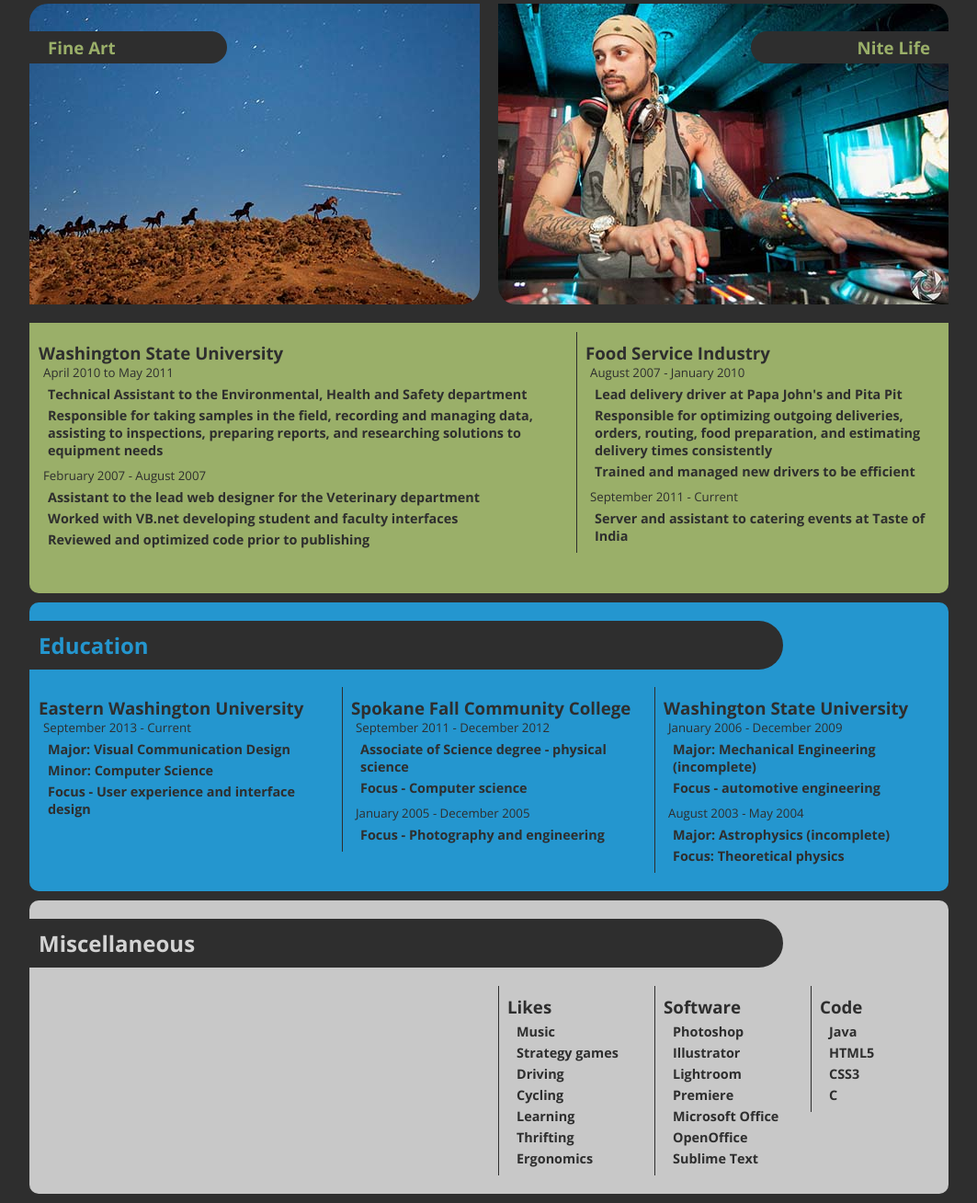
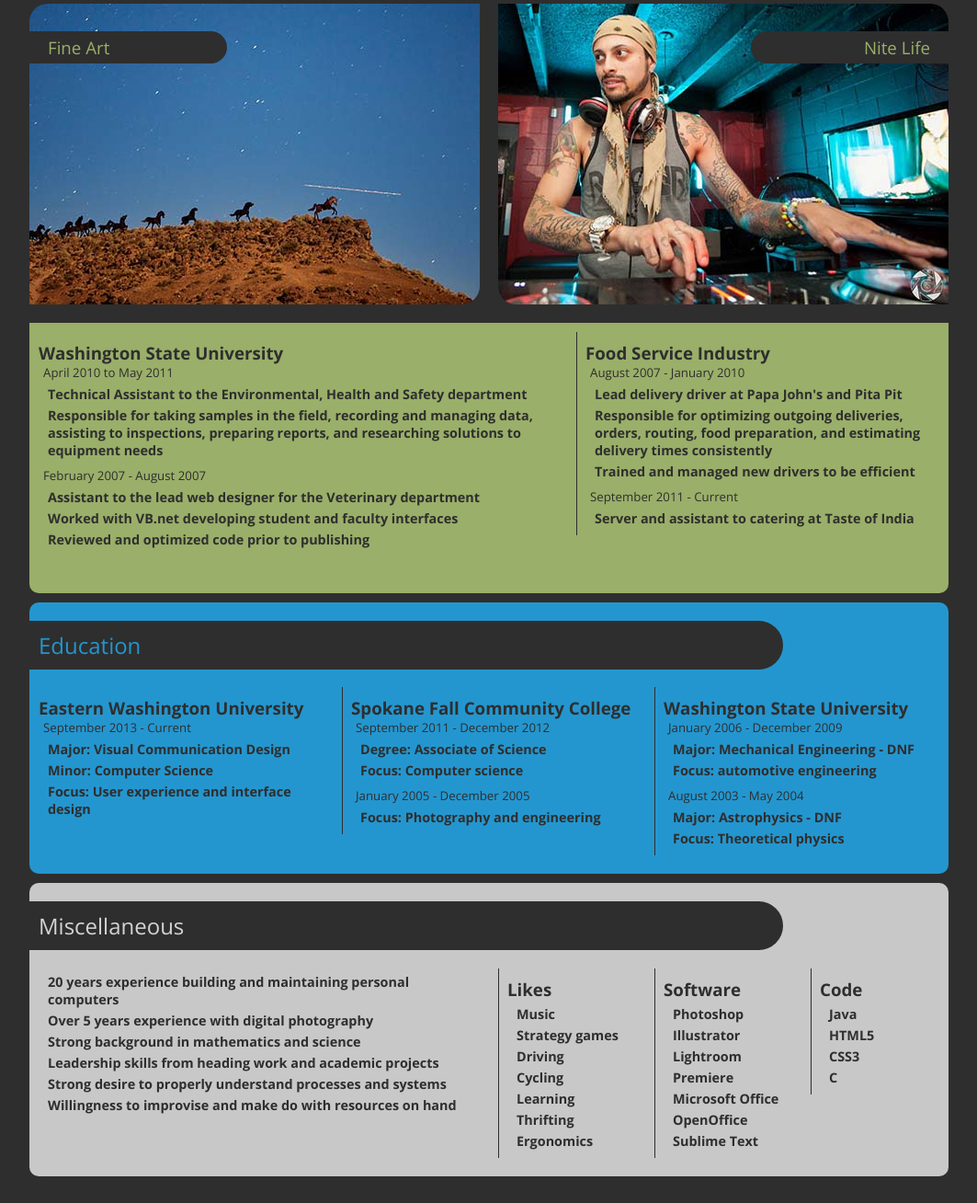
Before and after one commit to Azire/p2-resume, a plain HTML site: page index.html in a window 1280 px wide. Shown: the part 1176-2484 px from the top of the page at 92% size, without its empty margins (108-1171 px from the left). Drawn offline with nearby package versions, Linux system fonts and the light colour scheme.

Commit message:
Misc content. fonts, etc
Moved self picture to img folder versus pointing to imgur.

```diff
--- a/css/styles.css
+++ b/css/styles.css
@@ -22,6 +22,7 @@ h2{
 	background: #2e2e2e;
 	border-radius: 0 30px 30px 0;
 	width: 800px;
+	font-weight: lighter;
 }
 
 h3 {
@@ -113,6 +114,7 @@ h5 {
 	width: 175px;
 	padding: 5px 20px;
 	border-radius: 0 20px 20px 0;
+	font-weight: lighter;
 }
 
 .portrait h3, .night h3{
@@ -124,6 +126,7 @@ h5 {
 	width: 175px;
 	padding: 5px 20px;
 	border-radius: 20px 0 0 20px;
+	font-weight: lighter;
 }
 
 .event{
--- a/index.html
+++ b/index.html
@@ -19,7 +19,7 @@
 			<h1>Cody R Schroeder</h1>
 		</div>
 
-		<img class="grid_3 omega" src="http://i.imgur.com/py62wEW.jpg" alt="CodyRS">
+		<img class="grid_3 omega" src="img/self.jpg" alt="CodyRS">
 
 		<div class="grid_5 alpha">
 			<h4>Photographer</h4>
@@ -67,21 +67,18 @@
 		</div>
 
 		<div class="grid_12 portfolio">
-			<div class="grid_6 alpha event">
+			<a href="#" class="grid_6 alpha event">
 				<h3>Event</h3>
-			</div>
-
-			<div class="grid_6 omega portrait">
+			</a>
+			<a href="#" class="grid_6 omega portrait">
 				<h3>Portrait</h3>
-			</div>
-			<div class="grid_6 alpha art">
+			</a>
+			<a href="#" class="grid_6 alpha art">
 				<h3>Fine Art</h3>
-
-			</div>
-			<div class="grid_6 omega night">
+			</a>
+			<a href="#" class="grid_6 omega night">
 				<h3>Nite Life</h3>
-
-			</div>
+			</a>
 
 		</div>
 		<div class="grid_7 alpha">
@@ -115,7 +112,7 @@
 			</ul>
 
 			<h5>September 2011 - Current</h5>
-			<ul><li>Server and assistant to catering events at Taste of India</li></ul>
+			<ul><li>Server and assistant to catering at Taste of India</li></ul>
 		</div>
 	</div>
 
@@ -129,7 +126,7 @@
 			<ul>
 				<li>Major: Visual Communication Design</li>
 				<li>Minor: Computer Science</li>
-				<li>Focus - User experience and interface design</li>
+				<li>Focus: User experience and interface design</li>
 			</ul>
 		</div>
 		<div class="grid_4 sfcc">
@@ -138,14 +135,14 @@
 			<h5>September 2011 - December 2012</h5>
 
 			<ul>
-				<li>Associate of Science degree - physical science</li>
-				<li>Focus - Computer science</li>
+				<li>Degree: Associate of Science</li>
+				<li>Focus: Computer science</li>
 			</ul>
 
 			<h5>January 2005 - December 2005</h5>
 
 			<ul>
-				<li>Focus - Photography and engineering</li>
+				<li>Focus: Photography and engineering</li>
 			</ul>
 		</div>
 
@@ -155,14 +152,14 @@
 			<h5>January 2006 - December 2009</h5>
 
 			<ul>
-				<li>Major: Mechanical Engineering (incomplete)</li>
-				<li>Focus - automotive engineering</li>
+				<li>Major: Mechanical Engineering - DNF</li>
+				<li>Focus: automotive engineering</li>
 			</ul>
 
 			<h5>August 2003 - May 2004</h5>
 
 			<ul>
-				<li>Major: Astrophysics (incomplete)</li>
+				<li>Major: Astrophysics - DNF</li>
 				<li>Focus: Theoretical physics</li>
 			</ul>
 		</div>
@@ -172,7 +169,14 @@
 		<h2>Miscellaneous</h2>
 
 		<div class="grid_6">
-
+			<ul>
+			<li>20 years experience building and maintaining personal computers</li>
+			<li>Over 5 years experience with digital photography</li>
+			<li>Strong background in mathematics and science</li>
+			<li>Leadership skills from heading work and academic projects</li>
+			<li>Strong desire to properly understand processes and systems</li>
+			<li>Willingness to improvise and make do with resources on hand</li>
+			</ul>
 
 		</div>
 		<div class="grid_2 like">
```
Also changed, not shown: img/self.jpg (added).
